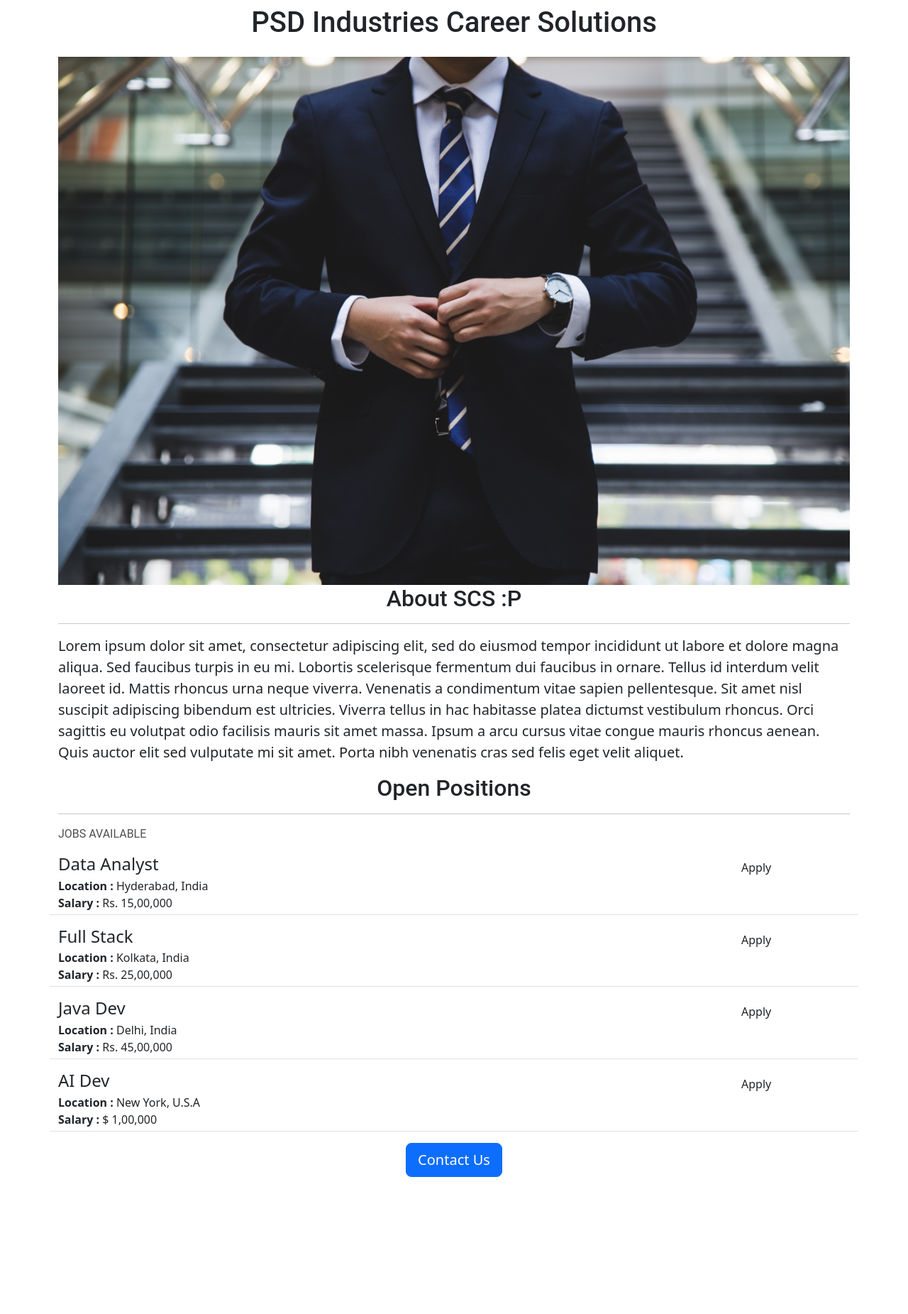
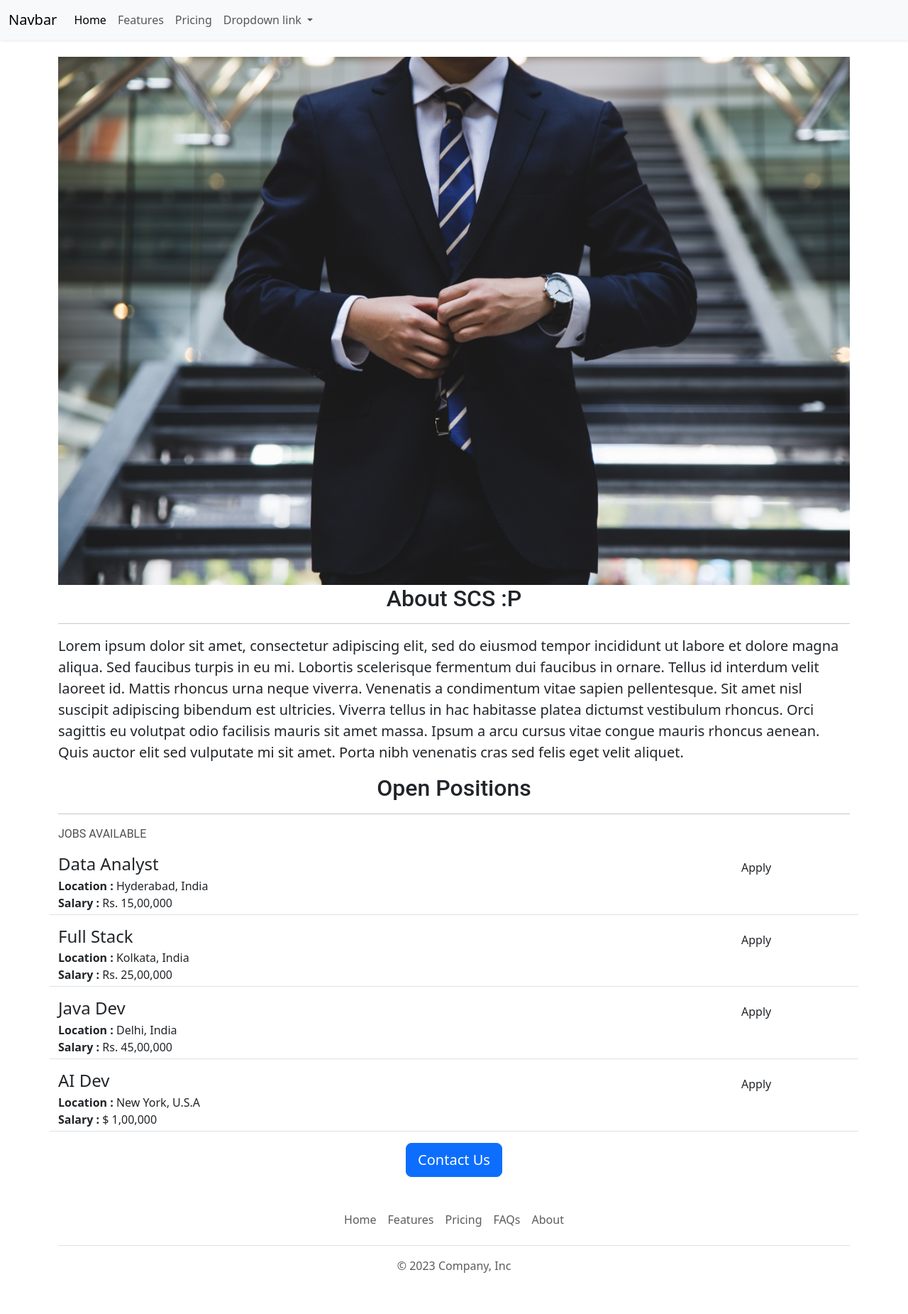
Before and after one commit to Sai-Deepak-1/Jovian-Careers-Website, a Flask app: page / in a window 1280 px wide. Shown: the whole page at 71% size. Before the commit the page ends 1658 px from the top, so only its background shows below. Run offline with Flask 2, Linux system fonts and the light colour scheme.

Commit message:
added bootsstrap header and footer

```diff
--- /dev/null
+++ b/templates/footer.html
@@ -0,0 +1,12 @@
+<div class="container">
+  <footer class="py-3 my-4">
+    <ul class="nav justify-content-center border-bottom pb-3 mb-3">
+      <li class="nav-item"><a href="#" class="nav-link px-2 text-body-secondary">Home</a></li>
+      <li class="nav-item"><a href="#" class="nav-link px-2 text-body-secondary">Features</a></li>
+      <li class="nav-item"><a href="#" class="nav-link px-2 text-body-secondary">Pricing</a></li>
+      <li class="nav-item"><a href="#" class="nav-link px-2 text-body-secondary">FAQs</a></li>
+      <li class="nav-item"><a href="#" class="nav-link px-2 text-body-secondary">About</a></li>
+    </ul>
+    <p class="text-center text-body-secondary">© 2023 Company, Inc</p>
+  </footer>
+</div>
--- a/templates/home.html
+++ b/templates/home.html
@@ -38,6 +38,7 @@
     <link href="https://cdn.jsdelivr.net/npm/bootstrap@5.3.0-alpha3/dist/css/bootstrap.min.css" rel="stylesheet" integrity="sha384-KK94CHFLLe+nY2dmCWGMq91rCGa5gtU4mk92HdvYe+M/SXH301p5ILy+dN9+nJOZ" crossorigin="anonymous">
 </head>
 <body>
+    {% include 'nav.html' %}
     <div class = "container">
         <h1 class = "text-center mt-2 mb-4">{{company}} Career Solutions</h1>
         <img class = "img-fluid" src = "static/career.jpg"></br>
@@ -57,5 +58,6 @@
             <p class = "mt-4"></p>
         </div>
     </div>
+    {% include 'footer.html' %}
 </body>
 </html>
--- a/templates/job.html
+++ b/templates/job.html
@@ -22,7 +22,7 @@
             {% endif %}
         </div>
         <div class="col-2">
-            <button type = "button" class = btn btn-outline-primary>Apply</button>           </div>
+            <button type = "button" class = btn btn-outline-secondary>Apply</button>           </div>
     </div>
 </body>
 </html>
--- /dev/null
+++ b/templates/nav.html
@@ -0,0 +1,31 @@
+<nav class="navbar navbar-expand-lg bg-body-tertiary shadow-sm fixed-top">
+  <div class="container-fluid">
+    <a class="navbar-brand" href="#">Navbar</a>
+    <button class="navbar-toggler" type="button" data-bs-toggle="collapse" data-bs-target="#navbarNavDropdown" aria-controls="navbarNavDropdown" aria-expanded="false" aria-label="Toggle navigation">
+      <span class="navbar-toggler-icon"></span>
+    </button>
+    <div class="collapse navbar-collapse" id="navbarNavDropdown">
+      <ul class="navbar-nav">
+        <li class="nav-item">
+          <a class="nav-link active" aria-current="page" href="#">Home</a>
+        </li>
+        <li class="nav-item">
+          <a class="nav-link" href="#">Features</a>
+        </li>
+        <li class="nav-item">
+          <a class="nav-link" href="#">Pricing</a>
+        </li>
+        <li class="nav-item dropdown">
+          <a class="nav-link dropdown-toggle" href="#" role="button" data-bs-toggle="dropdown" aria-expanded="false">
+            Dropdown link
+          </a>
+          <ul class="dropdown-menu">
+            <li><a class="dropdown-item" href="#">Action</a></li>
+            <li><a class="dropdown-item" href="#">Another action</a></li>
+            <li><a class="dropdown-item" href="#">Something else here</a></li>
+          </ul>
+        </li>
+      </ul>
+    </div>
+  </div>
+</nav>
```
Also changed, not shown: 1 other file.
